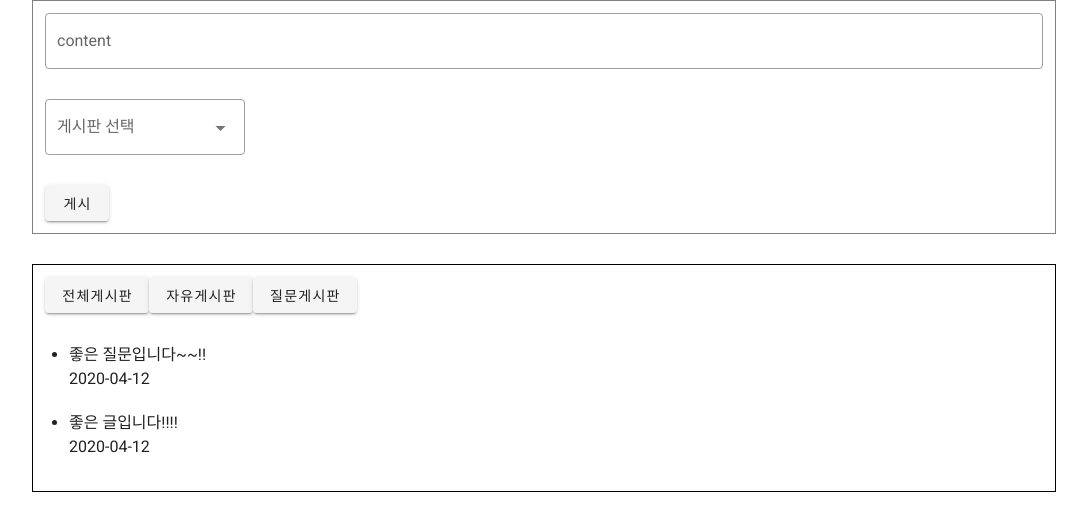
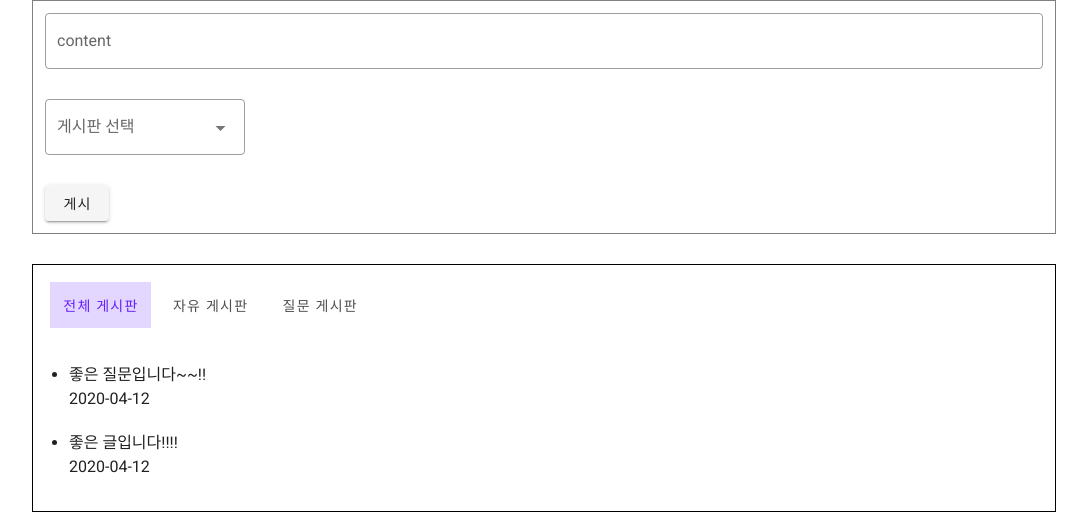
Before and after one commit to yoosg/caremind, a Nuxt app: page / in a window 1280 px wide. Shown: the top 512 px of the page, without its empty margins (96-1183 px from the left). Built offline with nearby package versions, Linux system fonts and the light colour scheme.

Commit message:
Board Conditional Rendering

```diff
--- a/package.json
+++ b/package.json
@@ -12,6 +12,7 @@
     "lint": "eslint --ext .js,.vue --ignore-path .gitignore ."
   },
   "dependencies": {
+    "lint": "^0.7.0",
     "nuxt": "^2.0.0"
   },
   "devDependencies": {
--- a/pages/data.js
+++ b/pages/data.js
@@ -12,13 +12,13 @@ const data = {
       id: 0,
       content: '좋은 질문입니다~~!!',
       date: addDate,
-      choice: 1
+      choice: '2'
     },
     {
       id: 1,
       content: '좋은 글입니다!!!!',
       date: addDate,
-      choice: 0
+      choice: '1'
     }
   ]
 }
--- a/pages/index.vue
+++ b/pages/index.vue
@@ -4,7 +4,12 @@
       <v-flex>
         <v-text-field v-model="content" label="content" outlined></v-text-field>
         <div class="select-area">
-          <v-select :items="items" label="게시판 선택" outlined></v-select>
+          <v-select
+            :items="items"
+            label="게시판 선택"
+            outlined
+            @change="changeBoard"
+          ></v-select>
         </div>
       </v-flex>
       <v-flex>
@@ -12,11 +17,26 @@
       </v-flex>
     </v-container>
     <v-container class="list-area">
-      <div class="button-group">
-        <v-btn @click="addList">전체게시판</v-btn>
-        <v-btn @click="addList">자유게시판</v-btn>
-        <v-btn @click="addList">질문게시판</v-btn>
-      </div>
+      <v-btn-toggle
+        class="button-group"
+        v-model="pickBoard"
+        tile
+        color="deep-purple accent-3"
+        group
+      >
+        <v-btn value="0">
+          전체 게시판
+        </v-btn>
+
+        <v-btn value="1" @click="choiceFree">
+          자유 게시판
+        </v-btn>
+
+        <v-btn value="2" @click="choiceQuestion">
+          질문 게시판
+        </v-btn>
+      </v-btn-toggle>
+      <div v-if="pickBoard === '0'">
         <ul v-for="item in listAll" :key="item.id">
           <li class="list-item">
             <div>{{ item.content }}</div>
@@ -24,6 +44,16 @@
             <div>{{ item.changeDate }}</div>
           </li>
         </ul>
+      </div>
+      <div v-if="pickBoard === '1' || pickBoard === '2'">
+        <ul v-for="item in renderList" :key="item.id">
+          <li class="list-item">
+            <div>{{ item.content }}</div>
+            <div>{{ item.date }}</div>
+            <div>{{ item.changeDate }}</div>
+          </li>
+        </ul>
+      </div>
     </v-container>
   </v-layout>
 </template>
@@ -32,17 +62,55 @@
 import Data from './data'
 export default {
   data: () => ({
-    addItem: { id: 2, content: 'asdfasdf', date: Data.date, choice: 0 },
     id: 2,
     content: '',
-    addDate: Data.date,
+    choice: null,
     items: ['자유 게시판', '질문 게시판'],
-    listAll: Data.list
+    pickBoard: '0',
+    listAll: Data.list,
+    renderList: []
   }),
   methods: {
     addList() {
       console.log('addList')
-      this.listAll.push(this.addItem)
+      if (this.choice !== null && this.content !== '') {
+        this.listAll.push({
+          id: this.id,
+          content: this.content,
+          date: Data.date,
+          choice: this.choice
+        })
+        this.id++
+        this.content = ''
+      }
+    },
+    changeBoard(item) {
+      console.log(item)
+      this.choice = item === '자유 게시판' ? '1' : '2'
+
+      /*
+      - 수정기능
+      - 삭제기능
+      - 게시판 버튼 이벤트
+      - 페이지네이션
+      -
+      */
+    },
+    choiceFree() {
+      this.pickBoard = '1'
+      this.renderList = this.listAll.filter((element) => {
+        console.log(element.choice)
+        console.log(this.pickBoard)
+        console.log(element.choice === this.pickBoard)
+
+        return element.choice === this.pickBoard
+      })
+    },
+    choiceQuestion() {
+      this.pickBoard = '2'
+      this.renderList = this.listAll.filter(
+        (element) => element.choice === this.pickBoard
+      )
     }
   }
 }
```
Also changed, not shown: .eslintrc.js, 2 other files (tests, documents, lock files or other folders). Lines whose indentation alone changed are shown as unchanged.
